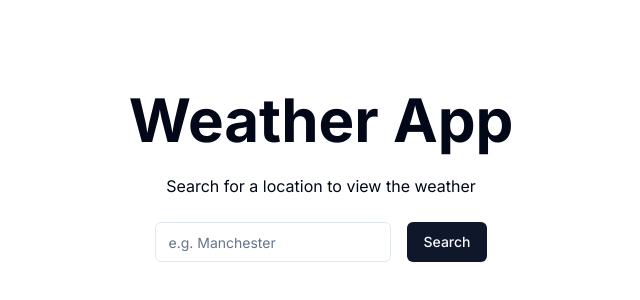
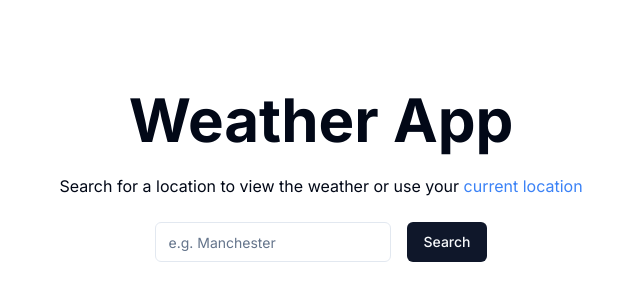
Before and after one commit to robinsonmax/pets-at-home-weather-app, a Next.js app: page / in a window 1280 px wide. Shown: the part 208-508 px from the top of the page, without its empty margins (319-959 px from the left). Built offline with nearby package versions, Linux system fonts and the light colour scheme.

Commit message:
added the ability to use your current location

```diff
--- a/components/features/search.tsx
+++ b/components/features/search.tsx
@@ -2,12 +2,13 @@
 
 import { Button } from "@/components/ui/button";
 import { Input } from "@/components/ui/input";
-import { FormEvent, useState } from "react";
+import { FormEvent, MouseEventHandler, useState } from "react";
 import { useRouter } from "next/navigation";
 import { toast } from "sonner";
 import { cn } from "@/lib/utils";
 import { useTriggerTimeout } from "@/lib/hooks/useTriggerTimeout";
 import { DisplaySkeleton } from "./display/display-skeleton";
+import { Link } from "@/components/ui/link";
 
 const Search = ({
   defaultValue = "",
@@ -31,19 +32,39 @@ const Search = ({
       return;
     }
 
+    submitSearch(searchValue);
+  };
+
+  const submitSearch = (route: string) => {
     if (!isFirstSearch) {
-      handleSearch();
+      router.push(`/${route}`);
       return;
     }
 
     setIsFirstSearch(false);
     window.setTimeout(() => {
-      handleSearch();
+      router.push(`/${route}`);
     }, 500);
   };
 
-  const handleSearch = () => {
-    router.push(`/${searchValue}`);
+  const handleCurrentLocation: MouseEventHandler<HTMLAnchorElement> = (e) => {
+    e.preventDefault();
+
+    if (navigator.geolocation) {
+      navigator.geolocation.getCurrentPosition(
+        (e) => {
+          console.log(e);
+          const coords = `${e.coords.latitude},${e.coords.longitude}`;
+          setSearchValue(coords);
+          submitSearch(coords);
+        },
+        () => {
+          toast("Failed to get your location");
+        }
+      );
+    } else {
+      toast("Geolocation is not supported by this browser");
+    }
   };
 
   return (
@@ -57,7 +78,13 @@ const Search = ({
         )}
       >
         <h1 className="text-center text-6xl font-bold">Weather App</h1>
-        <p className="text-center">Search for a location to view the weather</p>
+
+        <p className="text-center">
+          Search for a location to view the weather or use your{" "}
+          <Link href="/" onClick={handleCurrentLocation}>
+            current location
+          </Link>
+        </p>
         <form
           className={cn("max-w-[400px] flex gap-4", {
             "animate-shake": isShaking,
--- /dev/null
+++ b/components/ui/link.tsx
@@ -0,0 +1,21 @@
+import * as React from "react";
+
+import { cn } from "@/lib/utils";
+
+export interface LinkProps
+  extends React.AnchorHTMLAttributes<HTMLAnchorElement> {}
+
+const Link = React.forwardRef<HTMLAnchorElement, LinkProps>(
+  ({ className, ...props }, ref) => {
+    return (
+      <a
+        className={cn("text-blue-500 hover:underline", className)}
+        ref={ref}
+        {...props}
+      />
+    );
+  }
+);
+Link.displayName = "Link";
+
+export { Link };
```
